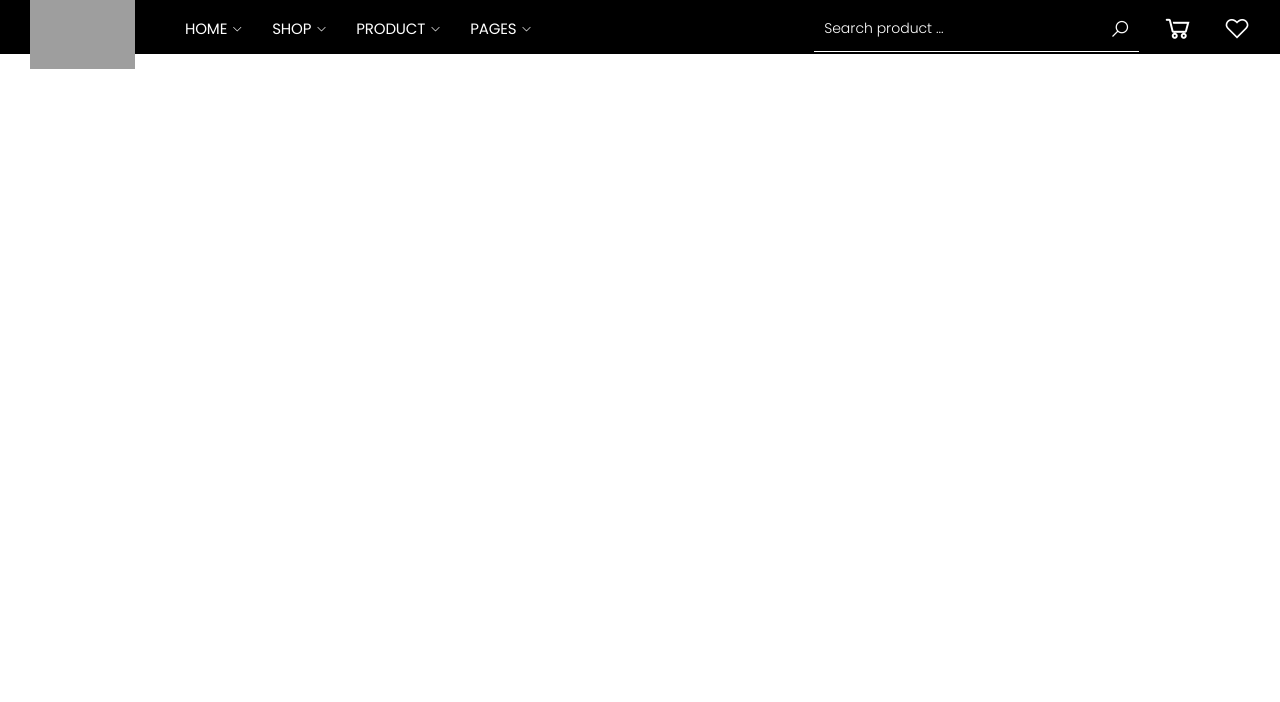
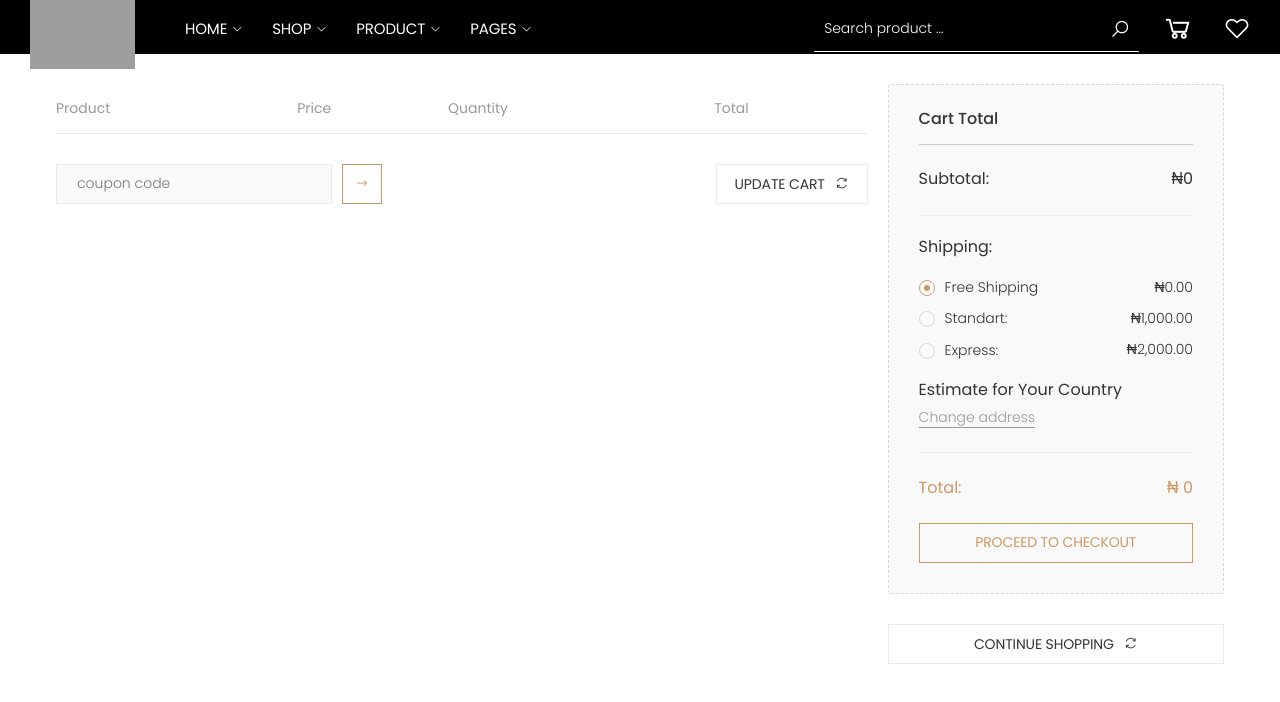
Before and after one commit to KeneNwogu/store-fe, a Vue app: page /cart in a window 1280 px wide. Shown: the top 702 px of the page. Built offline with nearby package versions, Linux system fonts and the light colour scheme; grey boxes are pictures that could not be loaded.

Commit message:
cart view page

```diff
--- a/src/components/Cart.vue
+++ b/src/components/Cart.vue
@@ -18,7 +18,7 @@
 					<div class="product-cart-details">
 						<h4 class="product-title">
 							<a href="product.html"
-								>Beige knitted elastic runner shoes</a
+								>{{ item.name }}</a
 							>
 						</h4>
 						<span class="cart-product-info"
@@ -49,7 +49,7 @@
 			</div>
 			<!-- End .dropdown-cart-total -->
 			<div class="dropdown-cart-action">
-				<a href="cart.html" class="btn btn-primary">View Cart</a
+				<router-link to="/cart" class="btn btn-primary">View Cart</router-link
 				><a href="checkout.html" class="btn btn-outline-primary-2"
 					><span>Checkout</span><i class="icon-long-arrow-right"></i
 				></a>
--- a/src/router/index.js
+++ b/src/router/index.js
@@ -1,6 +1,7 @@
 import { createRouter, createWebHistory } from 'vue-router'
 import Home from '../views/Home.vue'
 import Products from '../views/Products.vue'
+import CartView from '../views/CartView.vue'
 
 const routes = [
   {
@@ -20,6 +21,11 @@ const routes = [
     path: '/products',
     name: 'Products',
     component: Products
+  },
+  {
+    path: '/cart',
+    name: 'CartView',
+    component: CartView
   }
 ]
 
--- /dev/null
+++ b/src/views/CartView.vue
@@ -0,0 +1,303 @@
+<template>
+	<div class="cart" style="margin-top: 83.5px">
+		<div class="container">
+			<div class="row">
+				<div class="col-lg-9">
+					<table class="table table-cart table-mobile">
+						<thead>
+							<tr>
+								<th>Product</th>
+								<th>Price</th>
+								<th>Quantity</th>
+								<th>Total</th>
+								<th></th>
+							</tr>
+						</thead>
+
+						<tbody>
+                            <!-- for item in cart -->
+							<tr v-for="item in cart" :key="item._id">
+								<td class="product-col">
+									<div class="product">
+										<figure class="product-media">
+											<a href="#">
+												<img
+													:src="item.images[0]"
+													alt="Product image"
+												/>
+											</a>
+										</figure>
+
+										<h3 class="product-title">
+											<a href="#"
+												>{{ item.name }}</a
+											>
+										</h3>
+										<!-- End .product-title -->
+									</div>
+									<!-- End .product -->
+								</td>
+								<td class="price-col">₦{{ formatCurrency(item.price) }}</td>
+								<td class="quantity-col">
+									<div class="cart-product-quantity">
+										<input
+											type="number"
+											class="form-control"
+											value="1"
+											min="1"
+											max="10"
+											step="1"
+											data-decimals="0"
+											required=""
+											style="display: none"
+										/>
+										<div class="input-group input-spinner">
+											<div class="input-group-prepend">
+												<button
+													style="min-width: 26px"
+													class="
+														btn
+														btn-decrement
+														btn-spinner
+													"
+													type="button"
+                                                    @click="removeFromCart(item)"
+												>
+													<i class="icon-minus"></i>
+												</button>
+											</div>
+											<input
+												type="text"
+												style="text-align: center"
+												class="form-control"
+												required=""
+												:placeholder="item.quantity"
+											/>
+											<div class="input-group-append">
+												<button
+													style="min-width: 26px"
+													class="
+														btn
+														btn-increment
+														btn-spinner
+													"
+													type="button"
+                                                    @click="addToCart(item)"
+												>
+													<i class="icon-plus"></i>
+												</button>
+											</div>
+										</div>
+									</div>
+									<!-- End .cart-product-quantity -->
+								</td>
+								<td class="total-col">₦{{ formatCurrency(item.price * item.quantity) }}</td>
+								<td class="remove-col">
+									<button class="btn-remove">
+										<i class="icon-close"></i>
+									</button>
+								</td>
+							</tr>
+						</tbody>
+					</table>
+					<!-- End .table table-wishlist -->
+
+					<div class="cart-bottom">
+						<div class="cart-discount">
+							<form action="#">
+								<div class="input-group">
+									<input
+										type="text"
+										class="form-control"
+										required=""
+										placeholder="coupon code"
+									/>
+									<div class="input-group-append">
+										<button
+											class="btn btn-outline-primary-2"
+											type="submit"
+										>
+											<i
+												class="icon-long-arrow-right"
+											></i>
+										</button>
+									</div>
+									<!-- .End .input-group-append -->
+								</div>
+								<!-- End .input-group -->
+							</form>
+						</div>
+						<!-- End .cart-discount -->
+
+						<a href="#" class="btn btn-outline-dark-2"
+							><span>UPDATE CART</span><i class="icon-refresh"></i
+						></a>
+					</div>
+					<!-- End .cart-bottom -->
+				</div>
+				<!-- End .col-lg-9 -->
+				<aside class="col-lg-3">
+					<div class="summary summary-cart">
+						<h3 class="summary-title">Cart Total</h3>
+						<!-- End .summary-title -->
+
+						<table class="table table-summary">
+							<tbody>
+								<tr class="summary-subtotal">
+									<td>Subtotal:</td>
+									<td>₦{{ formatCurrency(cartTotalPrice) }}</td>
+								</tr>
+								<!-- End .summary-subtotal -->
+								<tr class="summary-shipping">
+									<td>Shipping:</td>
+									<td>&nbsp;</td>
+								</tr>
+
+								<tr class="summary-shipping-row">
+									<td>
+										<div
+											class="custom-control custom-radio"
+										>
+											<input
+												type="radio"
+												id="free-shipping"
+												name="shipping"
+												class="custom-control-input"
+                                                value="0"
+                                                v-model="shippingFee"
+											/>
+											<label
+												class="custom-control-label"
+												for="free-shipping"
+												>Free Shipping</label
+											>
+										</div>
+										<!-- End .custom-control -->
+									</td>
+									<td>₦0.00</td>
+								</tr>
+								<!-- End .summary-shipping-row -->
+
+								<tr class="summary-shipping-row">
+									<td>
+										<div
+											class="custom-control custom-radio"
+										>
+											<input
+												type="radio"
+												id="standart-shipping"
+												name="shipping"
+												class="custom-control-input"
+                                                value="1000"
+                                                v-model="shippingFee"
+											/>
+											<label
+												class="custom-control-label"
+												for="standart-shipping"
+												>Standart:</label
+											>
+										</div>
+										<!-- End .custom-control -->
+									</td>
+									<td>₦1,000.00</td>
+								</tr>
+								<!-- End .summary-shipping-row -->
+
+								<tr class="summary-shipping-row">
+									<td>
+										<div
+											class="custom-control custom-radio"
+										>
+											<input
+												type="radio"
+												id="express-shipping"
+												name="shipping"
+												class="custom-control-input"
+                                                value="2000"
+                                                v-model="shippingFee"
+											/>
+											<label
+												class="custom-control-label"
+												for="express-shipping"
+												>Express:</label
+											>
+										</div>
+										<!-- End .custom-control -->
+									</td>
+									<td>₦2,000.00</td>
+								</tr>
+								<!-- End .summary-shipping-row -->
+
+								<tr class="summary-shipping-estimate">
+									<td>
+										Estimate for Your Country<br />
+										<a href="dashboard.html"
+											>Change address</a
+										>
+									</td>
+									<td>&nbsp;</td>
+								</tr>
+								<!-- End .summary-shipping-estimate -->
+
+								<tr class="summary-total">
+									<td>Total:</td>
+									<td>₦ {{ formatCurrency(cartTotalPrice + Number(shippingFee)) }}</td>
+								</tr>
+								<!-- End .summary-total -->
+							</tbody>
+						</table>
+						<!-- End .table table-summary -->
+
+						<a
+							href="checkout.html"
+							class="
+								btn btn-outline-primary-2 btn-order btn-block
+							"
+							>PROCEED TO CHECKOUT</a
+						>
+					</div>
+					<!-- End .summary -->
+
+					<a
+						href="category.html"
+						class="btn btn-outline-dark-2 btn-block mb-3"
+						><span>CONTINUE SHOPPING</span
+						><i class="icon-refresh"></i
+					></a>
+				</aside>
+				<!-- End .col-lg-3 -->
+			</div>
+			<!-- End .row -->
+		</div>
+		<!-- End .container -->
+	</div>
+</template>
+
+<script>
+    import { mapState, mapGetters, mapActions } from 'vuex'
+	export default {
+        data(){
+            return {
+                shippingFee: 0
+            }
+        },
+        computed: {
+            ...mapState([
+                'cart'
+            ]),
+            ...mapGetters([
+                'cartTotalPrice'
+            ])
+        },
+        methods: {
+            ...mapActions([
+                'addToCart',
+                'removeFromCart'
+            ]),
+
+            formatCurrency: function (price){
+                return price.toLocaleString();
+            }
+        }
+    };
+</script>
```
